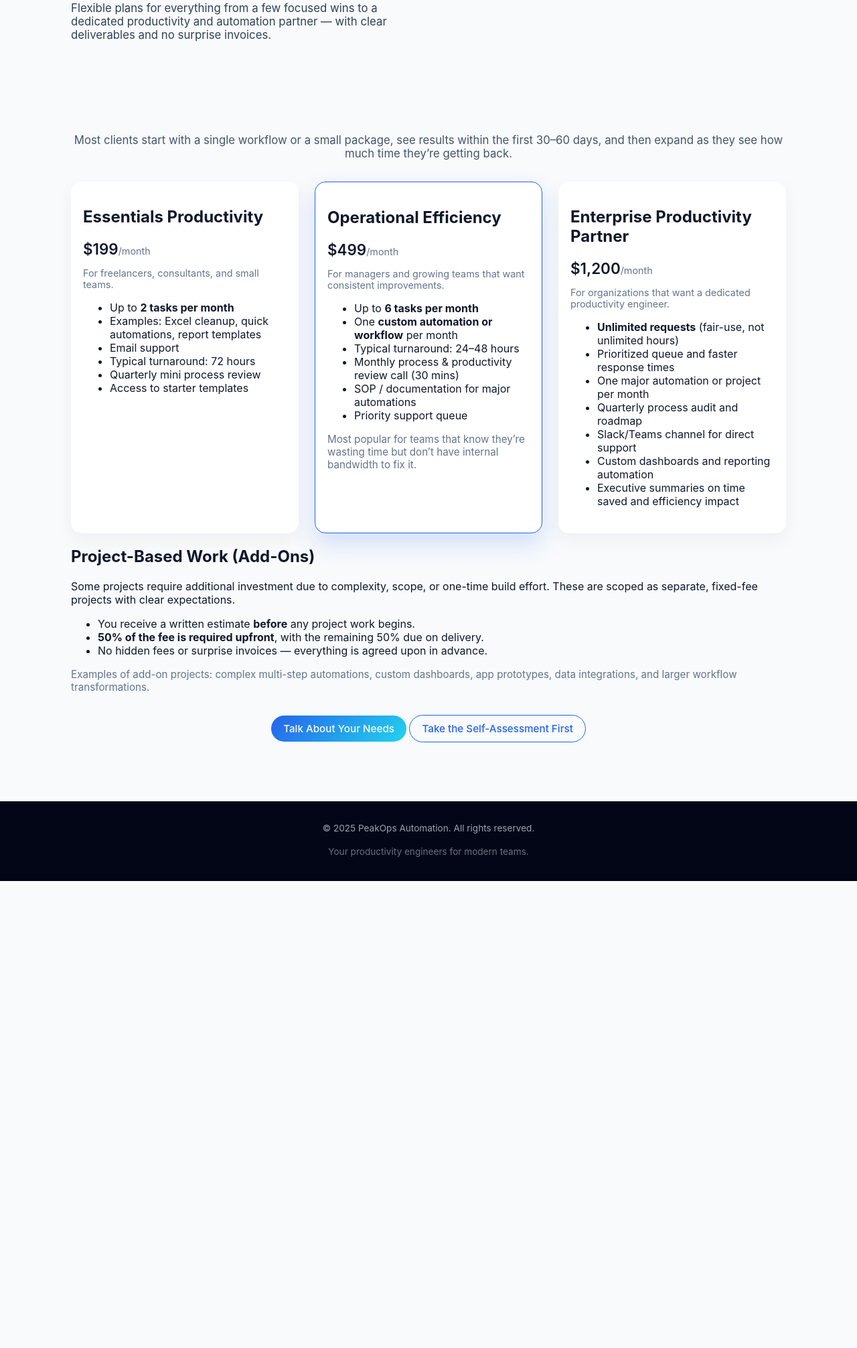
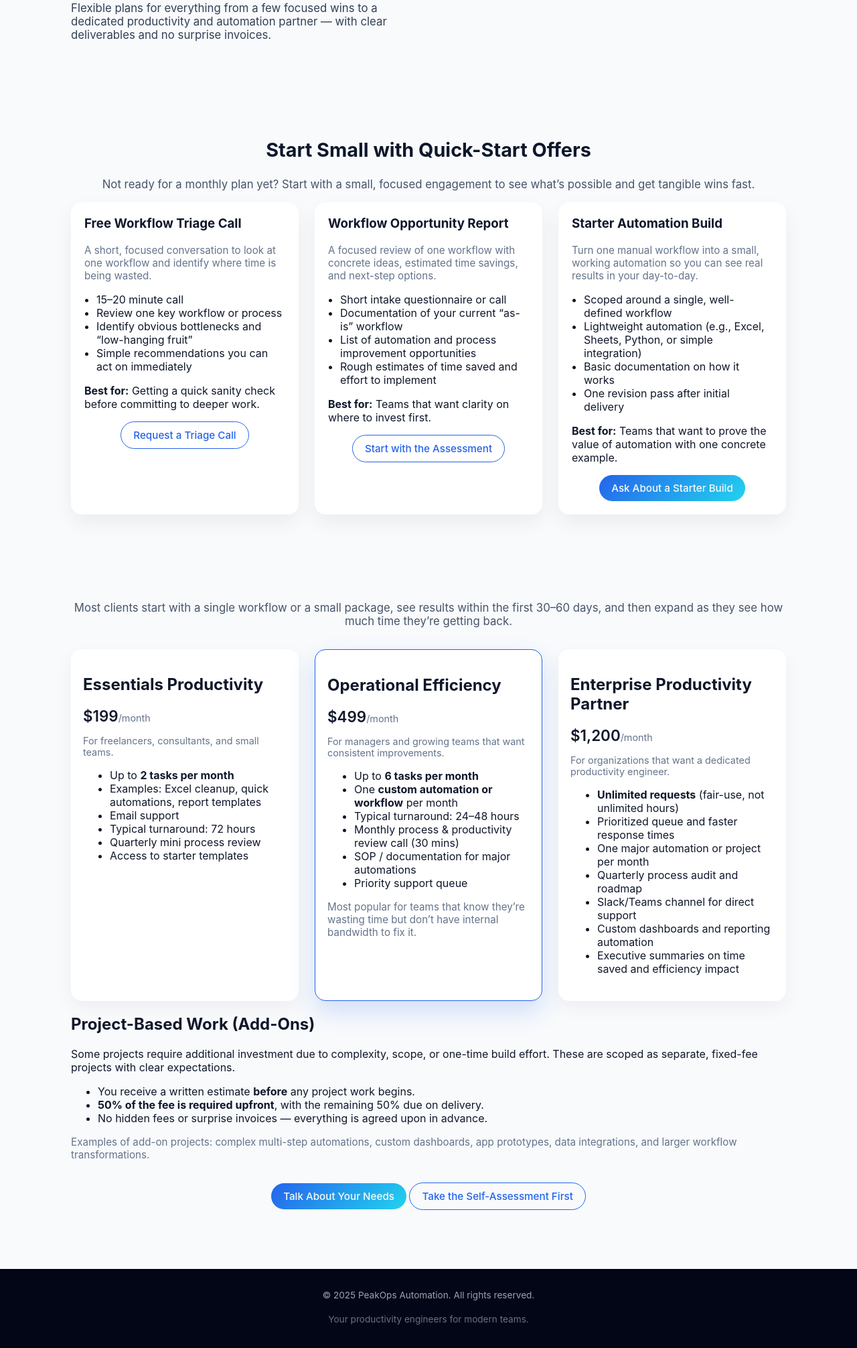
Before and after one commit to ericsjaffe/peakops_automation, a Flask app: page /pricing in a window 1280 px wide. Shown: the part 229-2241 px from the top of the page at 67% size. Before the commit the page ends 1544 px from the top, so only its background shows below. Run offline with Flask 3, Linux system fonts and the light colour scheme.

Commit message:
Update pricing.html

```diff
--- a/templates/pricing.html
+++ b/templates/pricing.html
@@ -80,6 +80,76 @@ See PeakOps Automation pricing and engagement options, from quick workflow tune-
   </div>
 </section>
 
+{# OFFERS SECTION: quick-start, consistent with Services #}
+<section class="section section-alt">
+  <div class="container">
+    <h2 class="section-title">Start Small with Quick-Start Offers</h2>
+    <p class="lead center">
+      Not ready for a monthly plan yet? Start with a small, focused engagement to see what’s possible
+      and get tangible wins fast.
+    </p>
+
+    <div class="grid grid-3">
+      <article class="card">
+        <h3>Free Workflow Triage Call</h3>
+        <p class="note">
+          A short, focused conversation to look at one workflow and identify where time is being wasted.
+        </p>
+        <ul>
+          <li>15–20 minute call</li>
+          <li>Review one key workflow or process</li>
+          <li>Identify obvious bottlenecks and “low-hanging fruit”</li>
+          <li>Simple recommendations you can act on immediately</li>
+        </ul>
+        <p class="card-result">
+          <strong>Best for:</strong> Getting a quick sanity check before committing to deeper work.
+        </p>
+        <div class="center">
+          <a href="{{ url_for('contact') }}" class="btn btn-secondary">Request a Triage Call</a>
+        </div>
+      </article>
+
+      <article class="card">
+        <h3>Workflow Opportunity Report</h3>
+        <p class="note">
+          A focused review of one workflow with concrete ideas, estimated time savings, and next-step options.
+        </p>
+        <ul>
+          <li>Short intake questionnaire or call</li>
+          <li>Documentation of your current “as-is” workflow</li>
+          <li>List of automation and process improvement opportunities</li>
+          <li>Rough estimates of time saved and effort to implement</li>
+        </ul>
+        <p class="card-result">
+          <strong>Best for:</strong> Teams that want clarity on where to invest first.
+        </p>
+        <div class="center">
+          <a href="{{ url_for('self_assessment') }}" class="btn btn-secondary">Start with the Assessment</a>
+        </div>
+      </article>
+
+      <article class="card">
+        <h3>Starter Automation Build</h3>
+        <p class="note">
+          Turn one manual workflow into a small, working automation so you can see real results in your day-to-day.
+        </p>
+        <ul>
+          <li>Scoped around a single, well-defined workflow</li>
+          <li>Lightweight automation (e.g., Excel, Sheets, Python, or simple integration)</li>
+          <li>Basic documentation on how it works</li>
+          <li>One revision pass after initial delivery</li>
+        </ul>
+        <p class="card-result">
+          <strong>Best for:</strong> Teams that want to prove the value of automation with one concrete example.
+        </p>
+        <div class="center">
+          <a href="{{ url_for('contact') }}" class="btn btn-primary">Ask About a Starter Build</a>
+        </div>
+      </article>
+    </div>
+  </div>
+</section>
+
 <section class="section">
   <div class="container">
     <p class="lead center">
```
